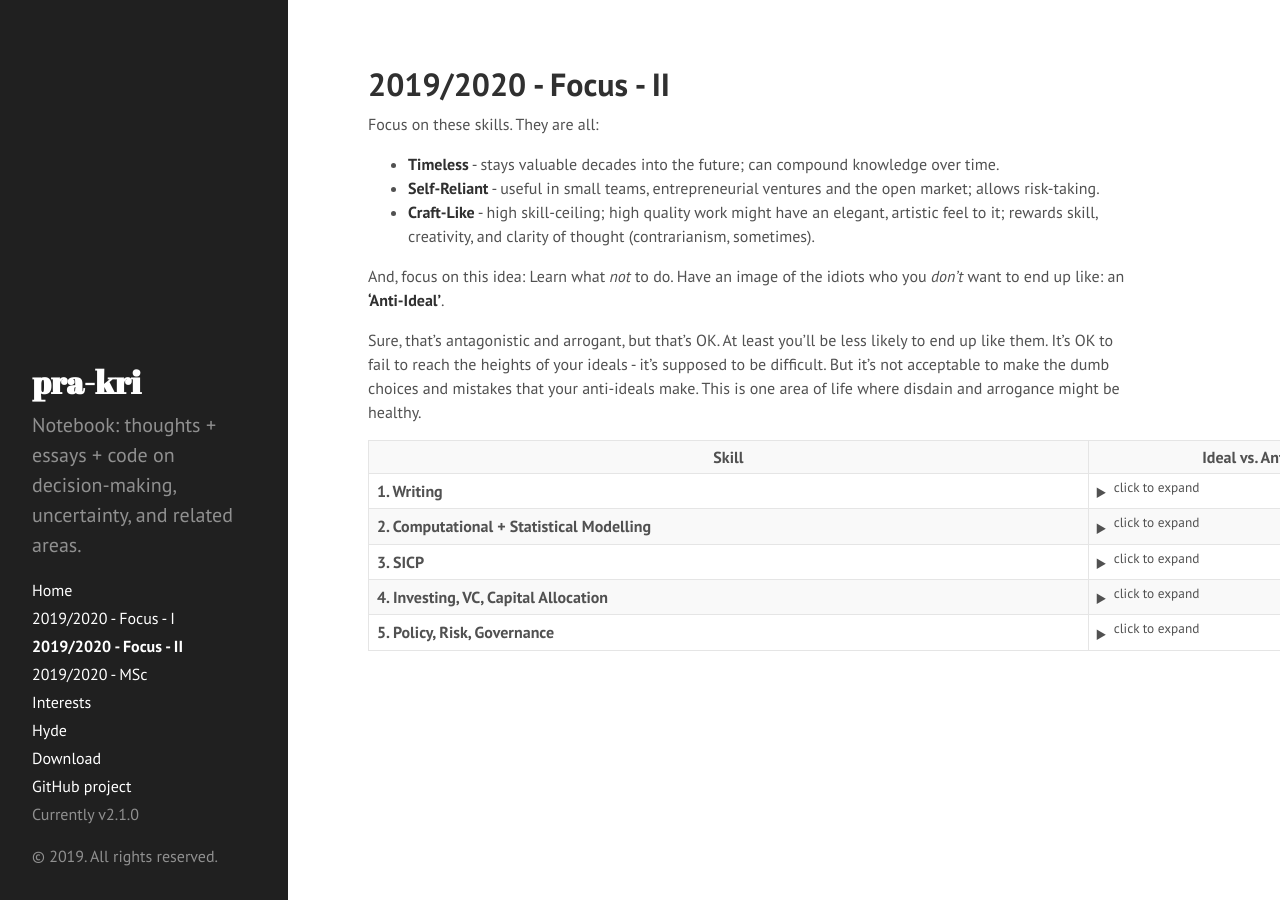
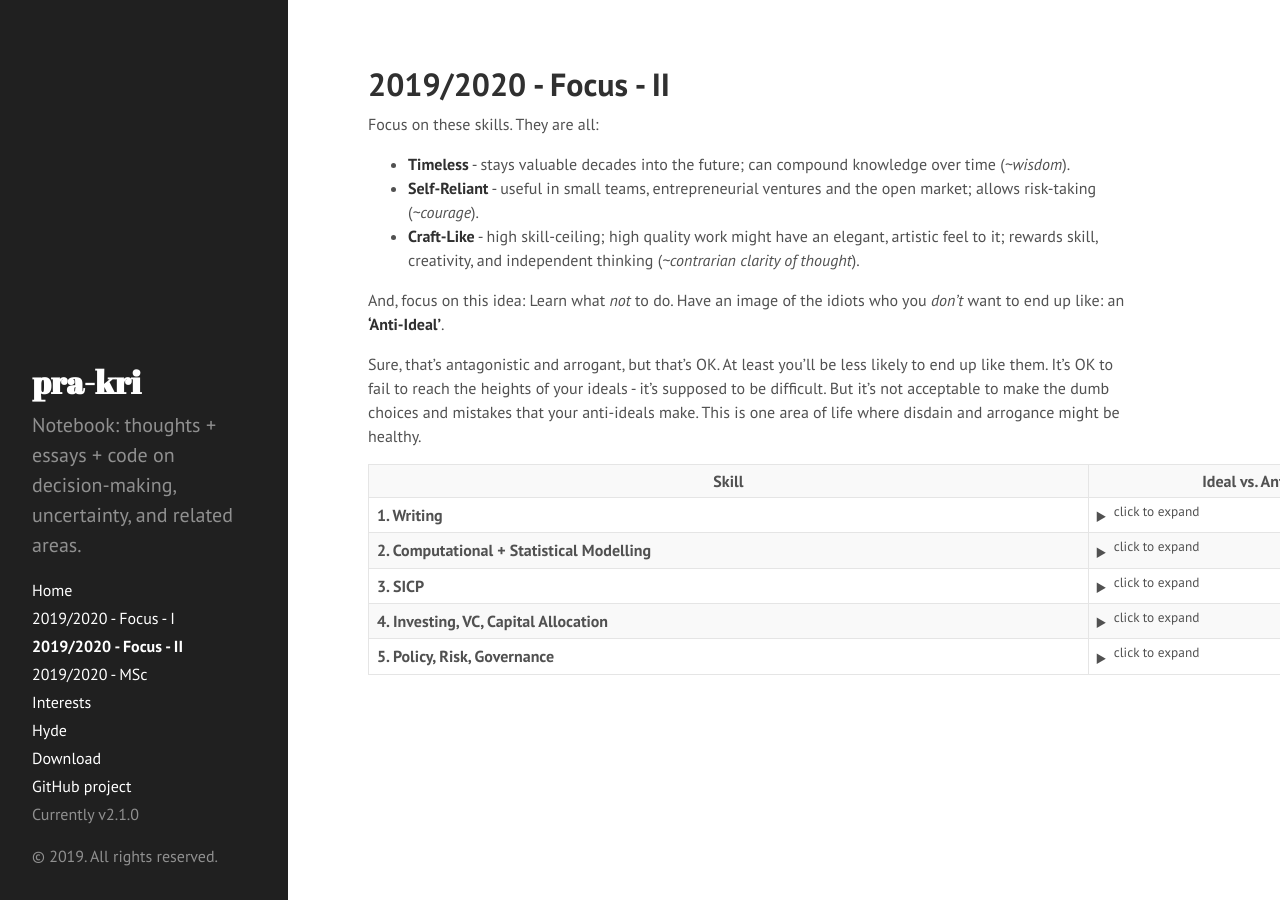
Before and after one commit to pra-kri/pra-kri.github.io, a Jekyll site: the page built from 2019to2020_focus_part2.md, in a window 1280 px wide. Built offline with Jekyll 4.4.1, drawn with Linux system fonts in a browser that asks for light colours; Markdown is read by kramdown in place of the engine named in the settings.

Commit message:
Update 2019to2020_focus_part2.md

```diff
--- a/2019to2020_focus_part2.md
+++ b/2019to2020_focus_part2.md
@@ -4,9 +4,9 @@ title: 2019/2020 - Focus - II
 ---
 
 Focus on these skills. They are all:
-* **Timeless** - stays valuable decades into the future; can compound knowledge over time.
-* **Self-Reliant** - useful in small teams, entrepreneurial ventures and the open market; allows risk-taking.
-* **Craft-Like** - high skill-ceiling; high quality work might have an elegant, artistic feel to it; rewards skill, creativity, and clarity of thought (contrarianism, sometimes).
+* **Timeless** - stays valuable decades into the future; can compound knowledge over time (*~wisdom*).
+* **Self-Reliant** - useful in small teams, entrepreneurial ventures and the open market; allows risk-taking (*~courage*).
+* **Craft-Like** - high skill-ceiling; high quality work might have an elegant, artistic feel to it; rewards skill, creativity, and independent thinking (*~contrarian clarity of thought*).
 
 And, focus on this idea: Learn what *not* to do. Have an image of the idiots who you *don't* want to end up like: an **'Anti-Ideal'**.
 
```
